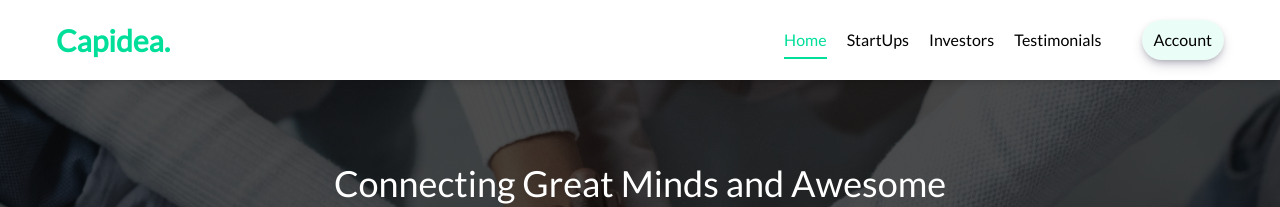
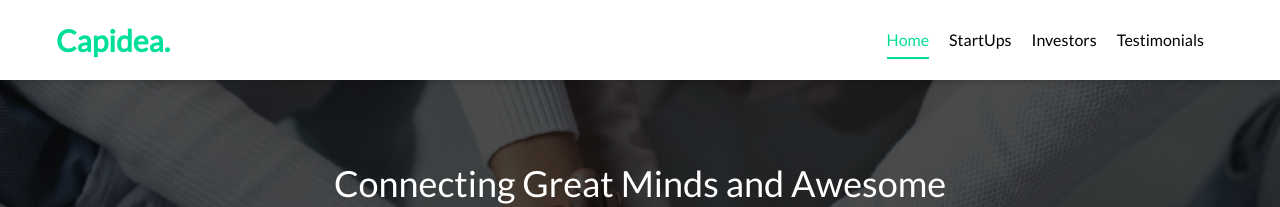
Before and after one commit to KudakwasheM/middlefront, a React (Vite) app: page / in a window 1280 px wide. Shown: the top 207 px of the page. Built offline with nearby package versions, Linux system fonts and the light colour scheme; no server answers; sample sign-in values are in the browser's storage.

Commit message:
Fix on navbar

```diff
--- a/src/Guests/components/Navbar.jsx
+++ b/src/Guests/components/Navbar.jsx
@@ -108,6 +108,8 @@ const Navbar = ({ route }) => {
               Testimonials
             </NavLink>
           </li>
+          {userInfo ? (
+            <>
               {userInfo.role == "Investor" ? (
                 <div
                   className={`${
@@ -171,6 +173,10 @@ const Navbar = ({ route }) => {
                     </ul>
                   </div>
                 </div>
+              ) : (
+                <></>
+              )}
+            </>
           ) : (
             <Link to="/login" className="ml-5">
               <li className="py-2 shadow-[rgba(50,50,93,0.25)_0px_6px_12px_-2px,_rgba(0,0,0,0.3)_0px_3px_7px_-3px] px-3 bg-[rgba(0,223,154,0.08)] hover:text-[rgba(0,223,154,0.59)] rounded-full">
```
Lines whose indentation alone changed are shown as unchanged.
